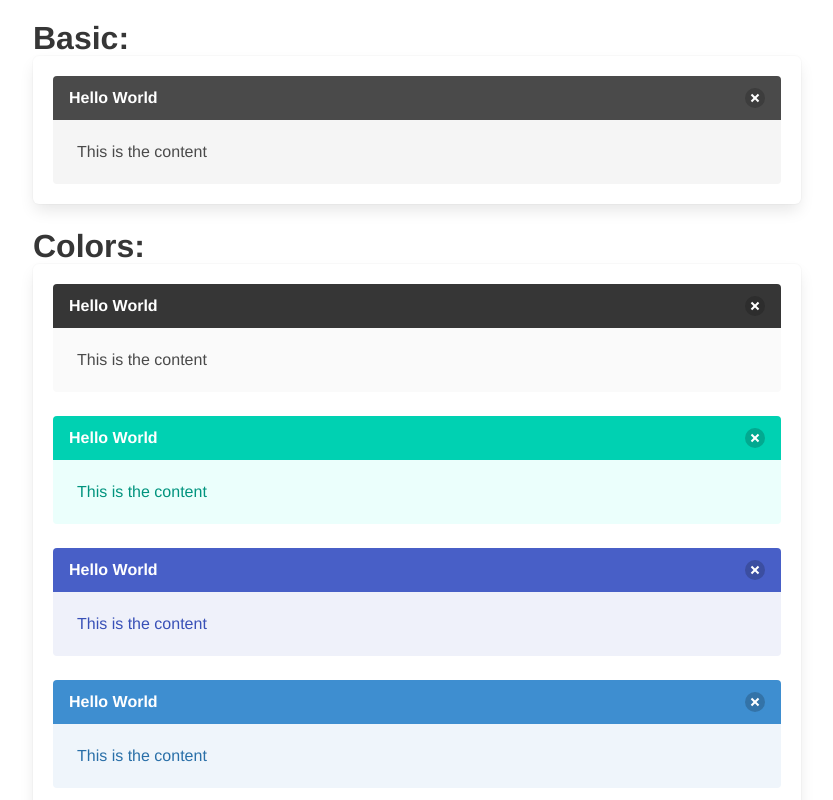
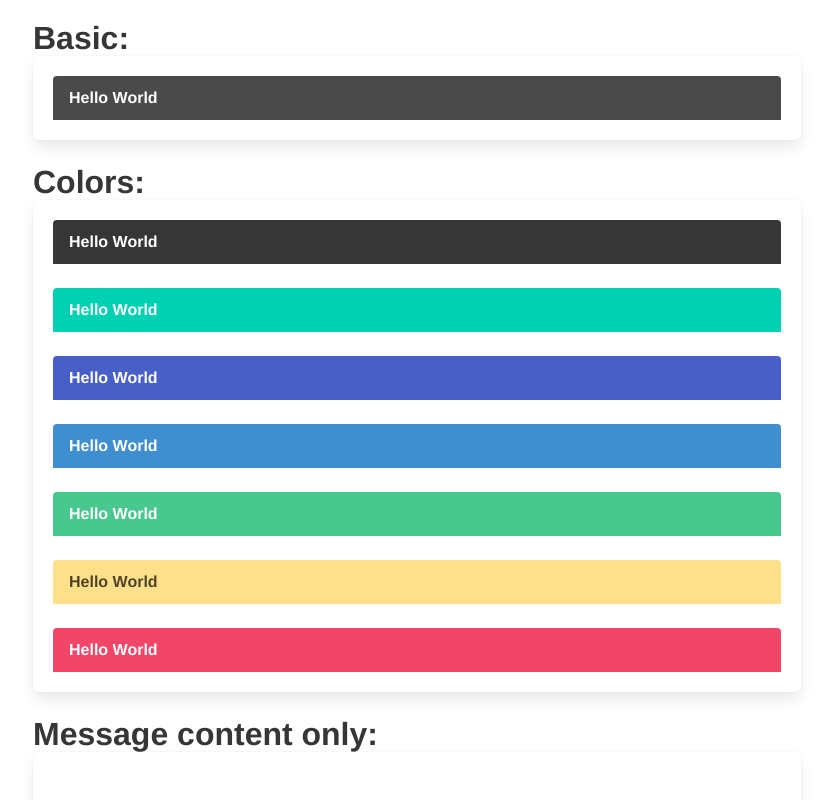
Before and after one commit to vue-bulma/bulma-ui, a Vue app: page /components/message in a window 1280 px wide. Shown: the top 800 px of the page, without its empty margins (223-1056 px from the left). Built offline with nearby package versions, Linux system fonts and the light colour scheme.

Commit message:
fixup: 1. tweak $slots.content => $slots.default 2. tweak showCloseButton => showClose

```diff
--- a/src/components/components/Message.vue
+++ b/src/components/components/Message.vue
@@ -2,10 +2,11 @@
   <article v-if="show" :class="classes">
     <div v-if="title" class="message-header">
       <p>{{title}}</p>
-      <button v-if="showCloseButton" class="delete" @click="close"></button>
+      <button v-if="showClose" class="delete" @click="close"></button>
     </div>
-    <div v-if="$slots.content" class="message-body">
-      <slot name="content"></slot>
+
+    <div v-if="$slots.default" class="message-body">
+      <slot></slot>
     </div>
   </article>
 </template>
@@ -19,7 +20,7 @@ export default {
   mixins: [colorProps, sizeProps],
   props: {
     title: String,
-    showCloseButton: Boolean
+    showClose: Boolean
   },
   data() {
     return {
```
